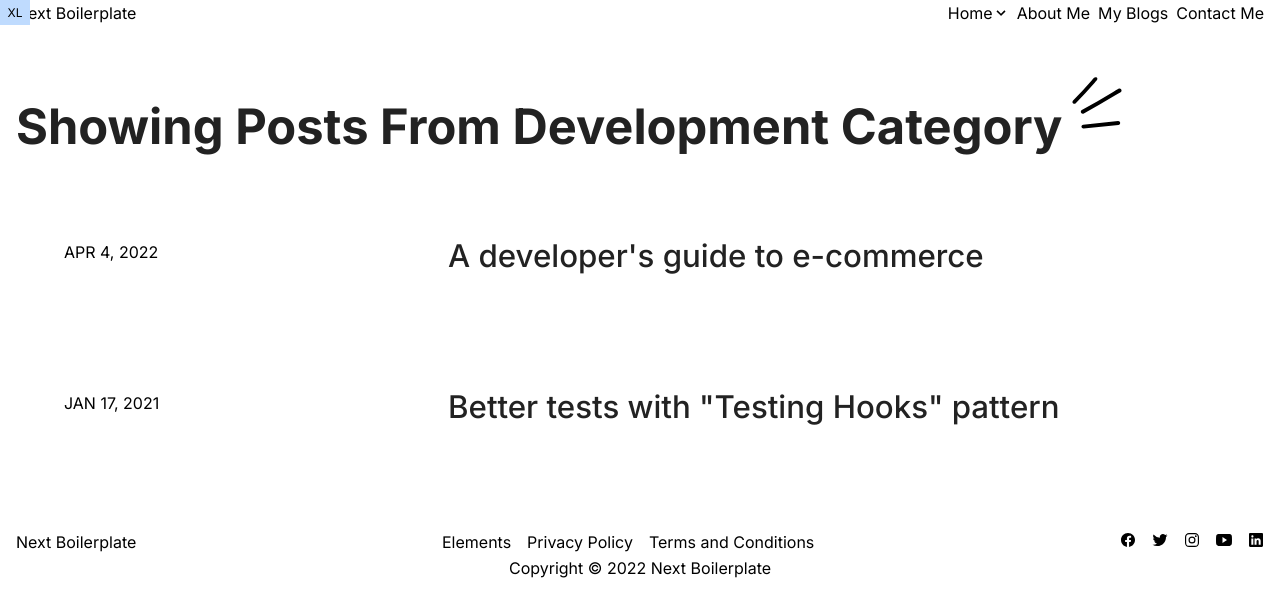
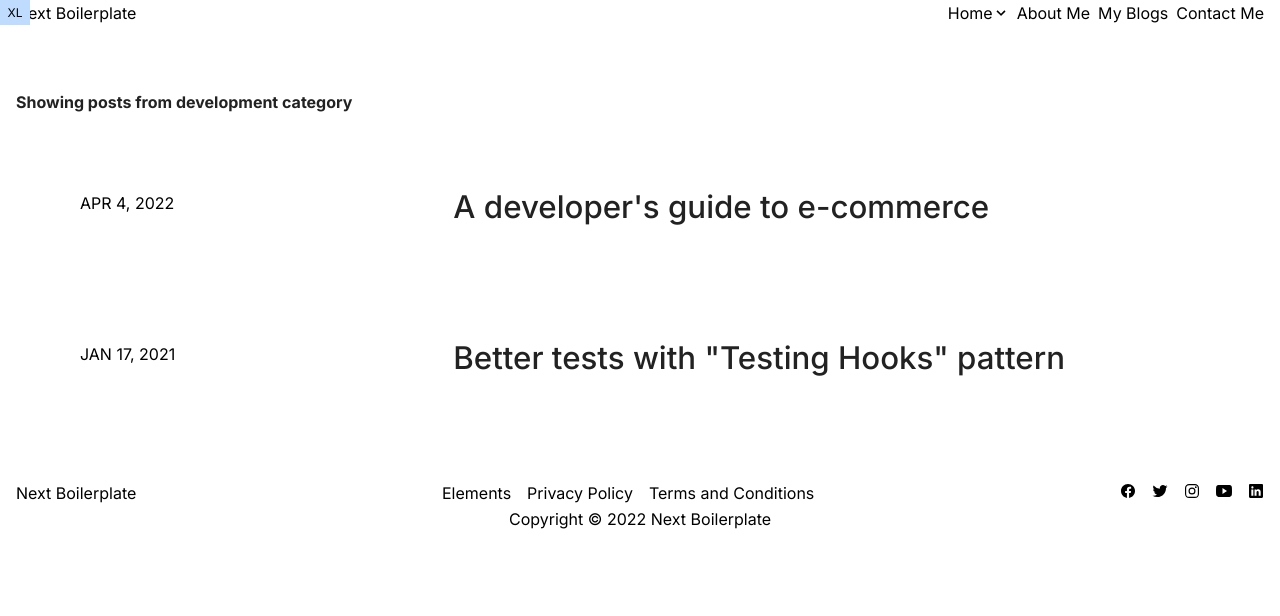
Before and after one commit to tfsohag/hydrogren-nextjs, a Next.js app: page /categories/development in a window 1280 px wide. Shown: the top 616 px of the page. Built offline with nearby package versions, Linux system fonts and the light colour scheme.

Commit message:
update category page

```diff
--- a/lib/utils/category.js
+++ b/lib/utils/category.js
@@ -1,5 +1,6 @@
 import { getSinglePages } from "@lib/contents";
 
+// get all categories from frontmatter
 export const getAllCategory = (type) => {
   const allPages = getSinglePages(type);
   const allCategories = allPages.map((p) => p.category);
--- a/pages/categories/[category].js
+++ b/pages/categories/[category].js
@@ -1,56 +1,25 @@
 import Base from "@layouts/Baseof";
 import { getSinglePages } from "@lib/contents";
 import { getAllCategory } from "@lib/utils/category";
-import { kebabCase } from "@lib/utils/slugger";
 import Posts from "@partials/Posts";
-// import fs from "fs";
-// import matter from "gray-matter";
-// import path from "path";
 
+// category page
 const Category = ({ category, post }) => {
-  // const postCategory = post.filter((post) => post.length > 0);
-
   return (
     <Base title={String(category)}>
-      <div className="section container mx-auto pb-0">
-        <h1 className="relative inline-block font-primary text-h1 capitalize">
-          <svg
-            className="absolute left-full -mt-5"
-            width="75"
-            height="75"
-            viewBox="0 0 75 75"
-            fill="none"
-            xmlns="http://www.w3.org/2000/svg"
-          >
-            <path
-              fillRule="evenodd"
-              clipRule="evenodd"
-              d="M10.0015 33.3355C10.7417 34.0597 11.9749 34.0015 12.756 33.2056C19.2162 26.6222 25.3652 19.779 31.491 12.9615C32.2707 12.0937 33.05 11.2264 33.8295 10.3601C34.5753 9.53132 34.551 8.30305 33.7753 7.61671C32.9995 6.93036 31.7661 7.04584 31.0203 7.87464C30.2388 8.74316 29.4588 9.61118 28.6797 10.4783C22.5462 17.3041 16.4642 24.0727 10.0755 30.5831C9.29439 31.379 9.26126 32.6114 10.0015 33.3355Z"
-              fill="black"
-            />
-            <path
-              fillRule="evenodd"
-              clipRule="evenodd"
-              d="M58.2564 19.4483C57.6674 18.4866 56.4242 18.1616 55.4797 18.7222C53.6973 19.7801 51.9178 20.8392 50.1396 21.8973C39.7478 28.0817 29.4044 34.2371 18.8194 39.9837C17.8535 40.508 17.5191 41.7291 18.0725 42.711C18.6259 43.6929 19.8575 44.0638 20.8233 43.5395C31.4814 37.7533 41.8986 31.5537 52.2877 25.3709C54.0632 24.3143 55.8379 23.2581 57.6128 22.2046C58.5573 21.644 58.8455 20.4099 58.2564 19.4483Z"
-              fill="black"
-            />
-            <path
-              fillRule="evenodd"
-              clipRule="evenodd"
-              d="M57.1663 52.8267C57.0505 51.7587 56.0914 50.9813 55.0242 51.0903L20.217 54.6435C19.1497 54.7524 18.3785 55.7065 18.4943 56.7745C18.6101 57.8424 19.5691 58.6198 20.6364 58.5109L55.4435 54.9577C56.5108 54.8487 57.2821 53.8947 57.1663 52.8267Z"
-              fill="black"
-            />
-          </svg>
-          Showing posts from {category} category
-        </h1>
+      <div className="section">
+        <div className="container">
+          <h1>Showing posts from {category} category</h1>
+          <Posts post={post} />
+        </div>
       </div>
-      <Posts className="section pt-0" post={post} />
     </Base>
   );
 };
 
 export default Category;
 
+// category page routes
 export async function getStaticPaths() {
   const allCategories = getAllCategory("content/posts");
 
@@ -63,6 +32,7 @@ export async function getStaticPaths() {
   return { paths, fallback: false };
 }
 
+// category page data
 export const getStaticProps = ({ params }) => {
   const allPosts = getSinglePages("content/posts");
 
```
